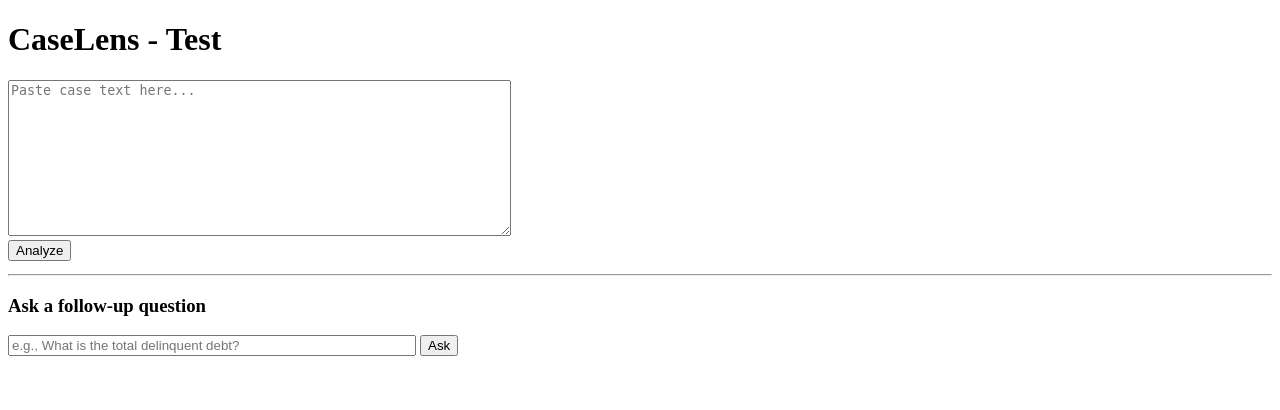
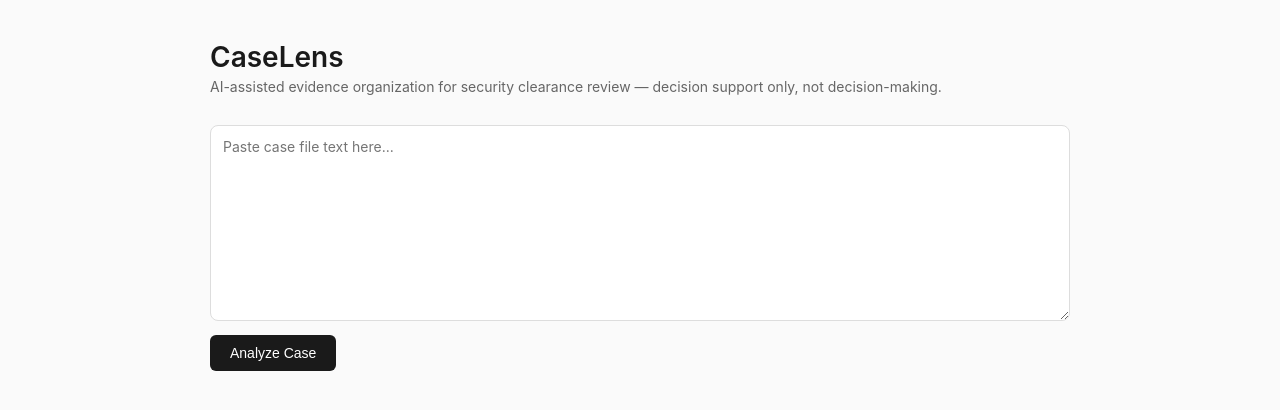
Before and after one commit to aryanpatel31/CaseLens, a Flask app: page / in a window 1280 px wide. Shown: the top 410 px of the page. Run offline with Flask 3, Linux system fonts and the light colour scheme.

Commit message:
added color coded guideline dashboard with structured JSON output

```diff
--- a/app.py
+++ b/app.py
@@ -3,6 +3,7 @@ from flask import Flask, request, jsonify, render_template
 from dotenv import load_dotenv
 from groq import Groq
 import spacy
+import json
 
 nlp = spacy.load("en_core_web_sm")
 
@@ -50,24 +51,33 @@ M - Use of Information Technology
 
 SYSTEM_PROMPT = f"""You are an assistant that helps security clearance adjudicators organize case file information. You do NOT make approve/deny recommendations. The case file text you receive will have line numbers in brackets like [Line 5] at the start of each line.
 
-Your job is to:
-
-1. Read the case file text provided.
-2. Identify which of the following adjudicative guidelines are relevant to information in the case:
+Your job is to analyze the case against these adjudicative guidelines:
 {GUIDELINES}
 
-3. For each relevant guideline, extract the specific evidence from the case file that relates to it, and cite the exact line number(s) where that evidence appears.
-4. Note anything that is unclear, missing, or unverified.
-5. Suggest one targeted follow-up question the adjudicator could ask to resolve each unclear item.
+For EACH of the 13 guidelines, output an assessment — even if there's no relevant information (mark those as "green" with evidence "No relevant information found").
 
-Format your response clearly with a section for each relevant guideline, like this:
+Respond ONLY with valid JSON in this exact structure, no other text before or after:
 
-## Guideline [Letter] - [Name]
-**Evidence:** [what the case file says] (Line [X])
-**Unclear/Missing:** [what's not documented or verified, if anything]
-**Suggested Follow-up:** [a specific question, if applicable]
+{{
+  "guidelines": [
+    {{
+      "letter": "A",
+      "name": "Allegiance to the United States",
+      "risk": "green",
+      "evidence": "string describing what the case file says, or 'No relevant information found'",
+      "unclear": "string describing what's missing/unverified, or empty string if none",
+      "followup": "a specific follow-up question, or empty string if none",
+      "citations": "line numbers referenced, e.g. 'Lines 9-10', or empty string"
+    }}
+  ]
+}}
 
-Only include guidelines that are actually relevant to the case file. Do not recommend approval or denial. Always cite line numbers for evidence you reference."""
+Risk levels:
+- "green": no concern, or no relevant information
+- "yellow": some relevant information exists but is unclear, unverified, or needs follow-up
+- "red": significant concern that clearly implicates the guideline (e.g., large undisclosed debt, unverified foreign government ties, deceptive conduct)
+
+Include all 13 guidelines in the array, in order A through M. Respond with ONLY the JSON object, nothing else."""
 
 @app.route("/analyze", methods=["POST"])
 def analyze():
@@ -79,20 +89,25 @@ def analyze():
     redacted_text = redact_pii(case_text)
     numbered_text = add_line_numbers(redacted_text)
 
-    print("=== NUMBERED + REDACTED TEXT ===")
-    print(numbered_text)
-    print("=====================")
-
     response = client.chat.completions.create(
         model="openai/gpt-oss-120b",
         messages=[
             {"role": "system", "content": SYSTEM_PROMPT},
             {"role": "user", "content": f"Here is the case file:\n\n{numbered_text}"}
-        ]
+        ],
+        response_format={"type": "json_object"}
     )
 
-    result = response.choices[0].message.content
-    return jsonify({"result": result, "redacted_input": redacted_text})
+    raw = response.choices[0].message.content
+    try:
+        parsed = json.loads(raw)
+    except json.JSONDecodeError:
+        return jsonify({"error": "Failed to parse model output", "raw": raw}), 500
+
+    print("=== PARSED GUIDELINES ===")
+    print(json.dumps(parsed, indent=2))
+    print("=====================")
+    return jsonify({"guidelines": parsed.get("guidelines", []), "redacted_input": redacted_text})
 
 @app.route("/chat", methods=["POST"])
 def chat():
--- a/templates/index.html
+++ b/templates/index.html
@@ -2,30 +2,182 @@
 <html>
 <head>
     <title>CaseLens</title>
+    <style>
+        * { box-sizing: border-box; }
+        body {
+            font-family: -apple-system, BlinkMacSystemFont, "Segoe UI", sans-serif;
+            max-width: 900px;
+            margin: 40px auto;
+            padding: 0 20px;
+            color: #1a1a1a;
+            background: #fafafa;
+        }
+        h1 {
+            font-weight: 600;
+            font-size: 28px;
+            margin-bottom: 4px;
+        }
+        .subtitle {
+            color: #666;
+            margin-bottom: 30px;
+            font-size: 14px;
+        }
+        textarea {
+            width: 100%;
+            padding: 12px;
+            border: 1px solid #ddd;
+            border-radius: 8px;
+            font-family: inherit;
+            font-size: 14px;
+            resize: vertical;
+        }
+        button {
+            background: #1a1a1a;
+            color: white;
+            border: none;
+            padding: 10px 20px;
+            border-radius: 6px;
+            font-size: 14px;
+            cursor: pointer;
+            margin-top: 10px;
+        }
+        button:hover { background: #333; }
+        button:disabled { background: #999; cursor: not-allowed; }
+
+        #dashboard {
+            margin-top: 30px;
+            display: grid;
+            grid-template-columns: repeat(auto-fill, minmax(260px, 1fr));
+            gap: 12px;
+        }
+        .card {
+            background: white;
+            border-radius: 10px;
+            padding: 16px;
+            border-left: 5px solid #ccc;
+            box-shadow: 0 1px 3px rgba(0,0,0,0.06);
+        }
+        .card.green { border-left-color: #34a853; }
+        .card.yellow { border-left-color: #fbbc04; }
+        .card.red { border-left-color: #ea4335; }
+
+        .card-header {
+            display: flex;
+            justify-content: space-between;
+            align-items: center;
+            margin-bottom: 8px;
+        }
+        .card-title {
+            font-weight: 600;
+            font-size: 14px;
+        }
+        .badge {
+            font-size: 11px;
+            font-weight: 600;
+            text-transform: uppercase;
+            padding: 2px 8px;
+            border-radius: 10px;
+            color: white;
+        }
+        .badge.green { background: #34a853; }
+        .badge.yellow { background: #fbbc04; color: #333; }
+        .badge.red { background: #ea4335; }
+
+        .card-body { font-size: 13px; color: #333; line-height: 1.5; }
+        .card-body b { font-weight: 600; }
+        .citation { color: #888; font-size: 12px; }
+
+        .expandable { cursor: pointer; }
+        .details { display: none; margin-top: 8px; padding-top: 8px; border-top: 1px solid #eee; }
+        .details.open { display: block; }
+
+        #chatSection { margin-top: 40px; }
+        #chatHistory { margin-top: 16px; }
+        .chat-turn { background: white; padding: 12px; border-radius: 8px; margin-bottom: 10px; font-size: 14px; }
+        .chat-q { font-weight: 600; margin-bottom: 4px; }
+
+        #loading { display: none; color: #666; margin-top: 10px; font-size: 14px; }
+    </style>
 </head>
 <body>
-    <h1>CaseLens - Test</h1>
-    <textarea id="caseText" rows="10" cols="60" placeholder="Paste case text here..."></textarea>
+    <h1>CaseLens</h1>
+    <div class="subtitle">AI-assisted evidence organization for security clearance review — decision support only, not decision-making.</div>
+
+    <textarea id="caseText" rows="10" placeholder="Paste case file text here..."></textarea>
     <br>
-    <button onclick="analyze()">Analyze</button>
-    <pre id="output"></pre>
+    <button onclick="analyze()" id="analyzeBtn">Analyze Case</button>
+    <div id="loading">Analyzing case file...</div>
 
-    <hr>
-    <h3>Ask a follow-up question</h3>
-    <input type="text" id="chatQuestion" placeholder="e.g., What is the total delinquent debt?" style="width: 400px;">
-    <button onclick="askQuestion()">Ask</button>
-    <div id="chatHistory"></div>
+    <div id="dashboard"></div>
+
+    <div id="chatSection" style="display:none;">
+        <h3>Ask about this case</h3>
+        <input type="text" id="chatQuestion" placeholder="e.g., What is the total delinquent debt?" style="width: 60%; padding: 8px; border-radius: 6px; border: 1px solid #ddd;">
+        <button onclick="askQuestion()">Ask</button>
+        <div id="chatHistory"></div>
+    </div>
 
     <script>
         async function analyze() {
             const text = document.getElementById("caseText").value;
+            if (!text.trim()) return;
+
+            document.getElementById("analyzeBtn").disabled = true;
+            document.getElementById("loading").style.display = "block";
+            document.getElementById("dashboard").innerHTML = "";
+
             const res = await fetch("/analyze", {
                 method: "POST",
                 headers: { "Content-Type": "application/x-www-form-urlencoded" },
                 body: "case_text=" + encodeURIComponent(text)
             });
             const data = await res.json();
-            document.getElementById("output").textContent = data.result || data.error;
+
+            document.getElementById("loading").style.display = "none";
+            document.getElementById("analyzeBtn").disabled = false;
+
+            if (data.error) {
+                document.getElementById("dashboard").innerHTML = "<p>Error: " + data.error + "</p>";
+                return;
+            }
+
+            renderDashboard(data.guidelines);
+            document.getElementById("chatSection").style.display = "block";
+        }
+
+        function renderDashboard(guidelines) {
+            const dashboard = document.getElementById("dashboard");
+            dashboard.innerHTML = "";
+
+            guidelines.forEach((g, i) => {
+                const card = document.createElement("div");
+                card.className = "card " + g.risk;
+
+                let detailsHtml = "";
+                if (g.evidence && g.evidence !== "No relevant information found") {
+                    detailsHtml += `<div><b>Evidence:</b> ${g.evidence} <span class="citation">(${g.citations})</span></div>`;
+                }
+                if (g.unclear) {
+                    detailsHtml += `<div style="margin-top:6px;"><b>Unclear:</b> ${g.unclear}</div>`;
+                }
+                if (g.followup) {
+                    detailsHtml += `<div style="margin-top:6px;"><b>Follow-up:</b> ${g.followup}</div>`;
+                }
+                if (!detailsHtml) detailsHtml = "<div>No relevant information found.</div>";
+
+                card.innerHTML = `
+                    <div class="card-header expandable" onclick="toggleDetails(${i})">
+                        <span class="card-title">${g.letter} — ${g.name}</span>
+                        <span class="badge ${g.risk}">${g.risk}</span>
+                    </div>
+                    <div class="details" id="details-${i}">${detailsHtml}</div>
+                `;
+                dashboard.appendChild(card);
+            });
+        }
+
+        function toggleDetails(i) {
+            document.getElementById(`details-${i}`).classList.toggle("open");
         }
 
         let chatHistory = [];
@@ -33,7 +185,6 @@
         async function askQuestion() {
             const question = document.getElementById("chatQuestion").value;
             const caseText = document.getElementById("caseText").value;
-
             if (!question.trim()) return;
 
             const res = await fetch("/chat", {
@@ -48,7 +199,7 @@
             chatHistory.push({ question: question, answer: data.answer });
 
             const historyDiv = document.getElementById("chatHistory");
-            historyDiv.innerHTML += `<p><b>Q:</b> ${question}<br><b>A:</b> ${data.answer}</p>`;
+            historyDiv.innerHTML += `<div class="chat-turn"><div class="chat-q">Q: ${question}</div><div>${data.answer}</div></div>`;
             document.getElementById("chatQuestion").value = "";
         }
     </script>
```
